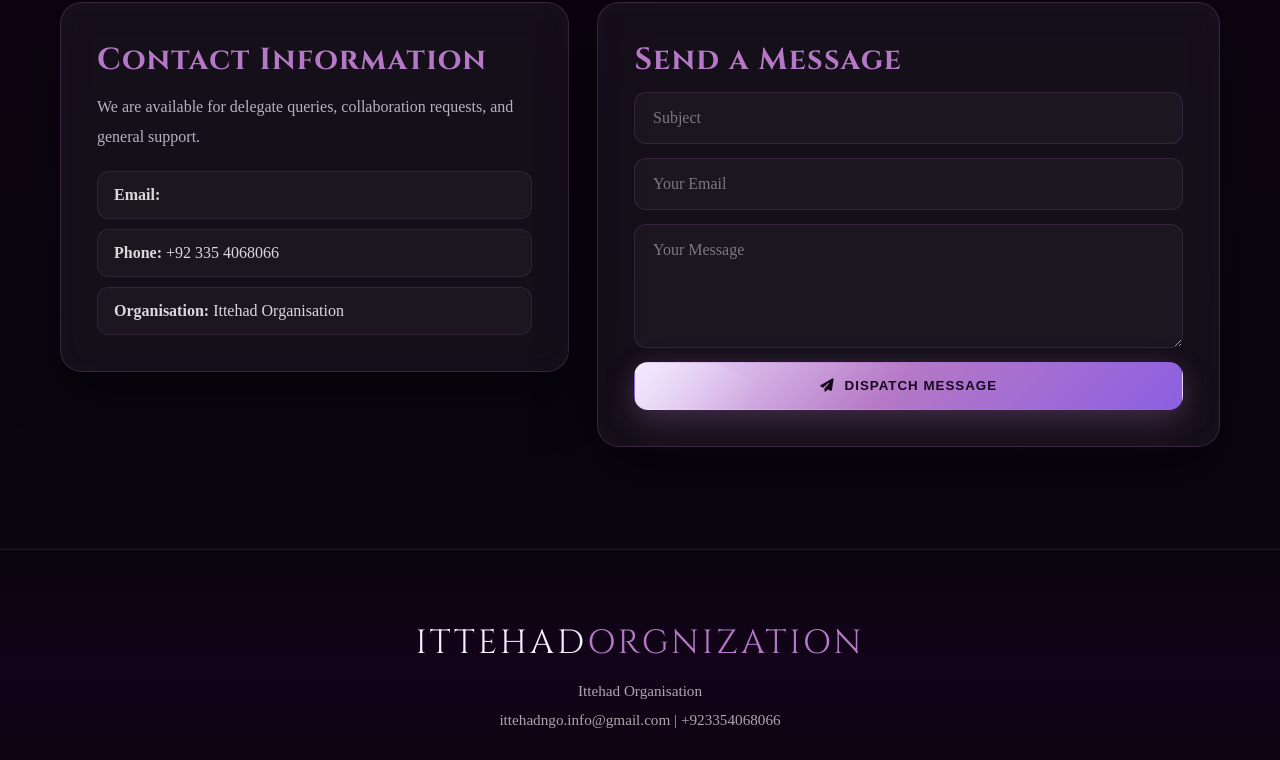
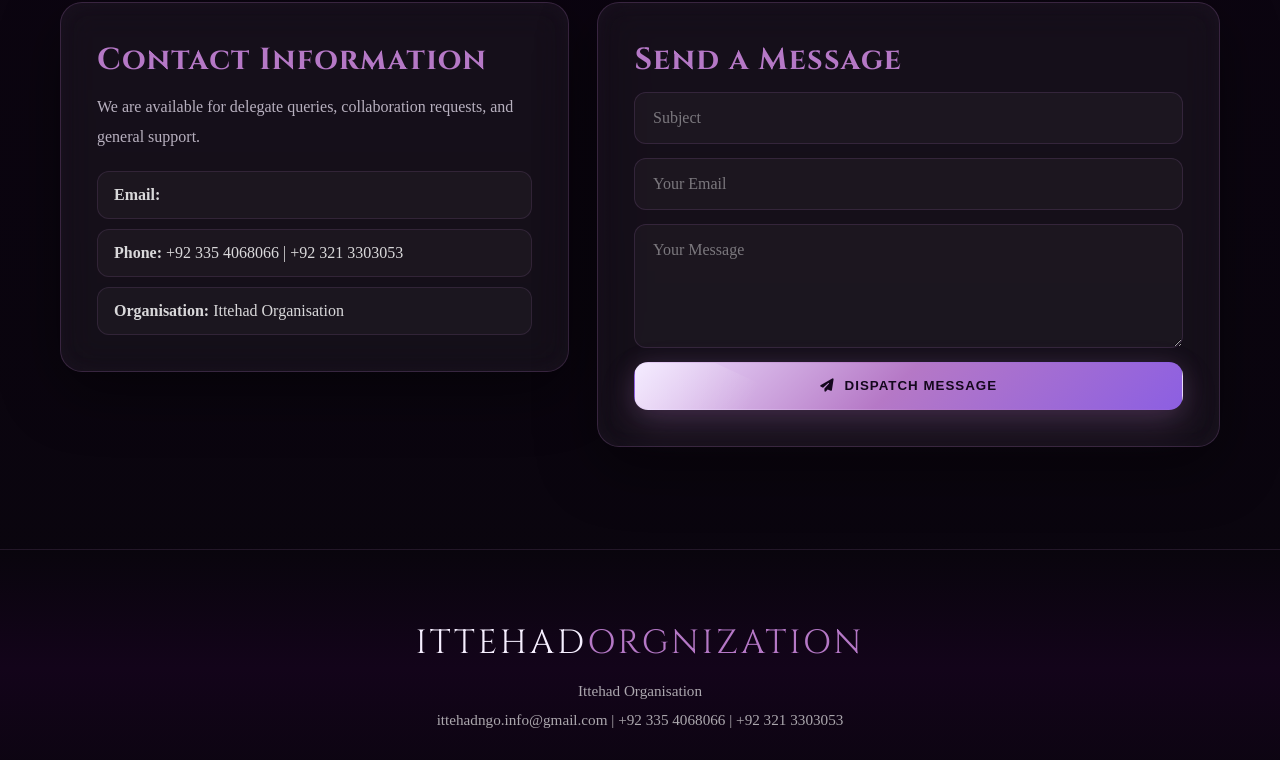
Before and after one commit to muhammad247108/final-project-ittehad, a plain HTML site: page index.html in a window 1280 px wide. Shown: the part 5072-5832 px from the top of the page. Drawn offline with Linux system fonts and the light colour scheme.

Commit message:
Update index.html

```diff
--- a/index.html
+++ b/index.html
@@ -1361,7 +1361,7 @@
         <p>We are available for delegate queries, collaboration requests, and general support.</p>
         <div class="contact-lines">
           <div class="contact-line"><strong>Email:</strong> </div>
-          <div class="contact-line"><strong>Phone:</strong> +92 335 4068066</div>
+          <div class="contact-line"><strong>Phone:</strong> +92 335 4068066 | +92 321 3303053</div>
           <div class="contact-line"><strong>Organisation:</strong> Ittehad Organisation</div>
         </div>
       </div>
@@ -1382,7 +1382,7 @@
     <div class="footer-logo">ITTEHAD<span>ORGNIZATION</span></div>
     <div class="footer-info">
       Ittehad Organisation<br>
-  ittehadngo.info@gmail.com  |  +923354068066
+  ittehadngo.info@gmail.com  |  +92 335 4068066  |  +92 321 3303053
     </div>
     <div class="footer-socials">
       <a href="#" aria-label="Instagram"><i class="fa-brands fa-instagram"></i></a>
```
